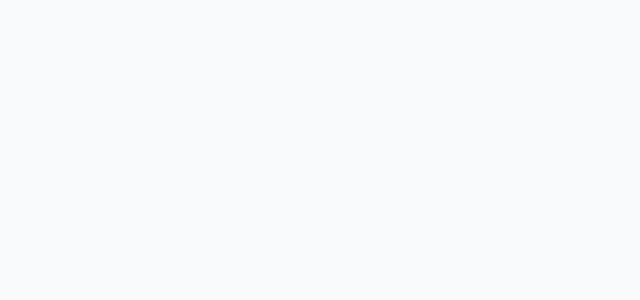
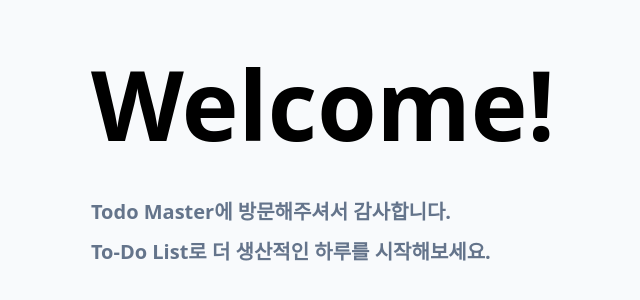
Before and after one commit to pre-onboarding-12th-1team/pre-onboarding-12th-1-1, a React (Create React App) app: page / in a window 1280 px wide. Shown: the part 216-516 px from the top of the page, without its empty margins (317-957 px from the left). Built offline with nearby package versions, Linux system fonts and the light colour scheme; the HTML template or start-up script is replaced by a standard one.

Commit message:
feat: 홈페이지 컴포넌트 구현

```diff
--- a/src/pages/HomePage/index.tsx
+++ b/src/pages/HomePage/index.tsx
@@ -1,3 +1,26 @@
-const HomePage = () => <div />;
+import BalckButton from 'components/common/BalckButton';
+import React from 'react';
+import { Link } from 'react-router-dom';
+
+const HomePage: React.FC = () => (
+  <div className="flex justify-center w-full h-screen">
+    <div className="w-1/2 h-auto flex flex-col justify-center items-center ">
+      <div className="flex flex-col gap-10">
+        <p className="text-black font-bold text-8xl">Welcome!</p>
+        <p className="text-slate-500 font-bold text-xl leading-10">
+          Todo Master에 방문해주셔서 감사합니다.
+          <br />
+          To-Do List로 더 생산적인 하루를 시작해보세요.
+        </p>
+        <Link to="/todo">
+          <BalckButton text="To-Do List 바로가기" />
+        </Link>
+      </div>
+    </div>
+    {/* <div className="w-1/2 h-auto  flex flex-col justify-center items-center">
+      <img alt="메인이미지" src="/Images/homePageImage.png" />
+    </div> */}
+  </div>
+);
 
 export default HomePage;
```
